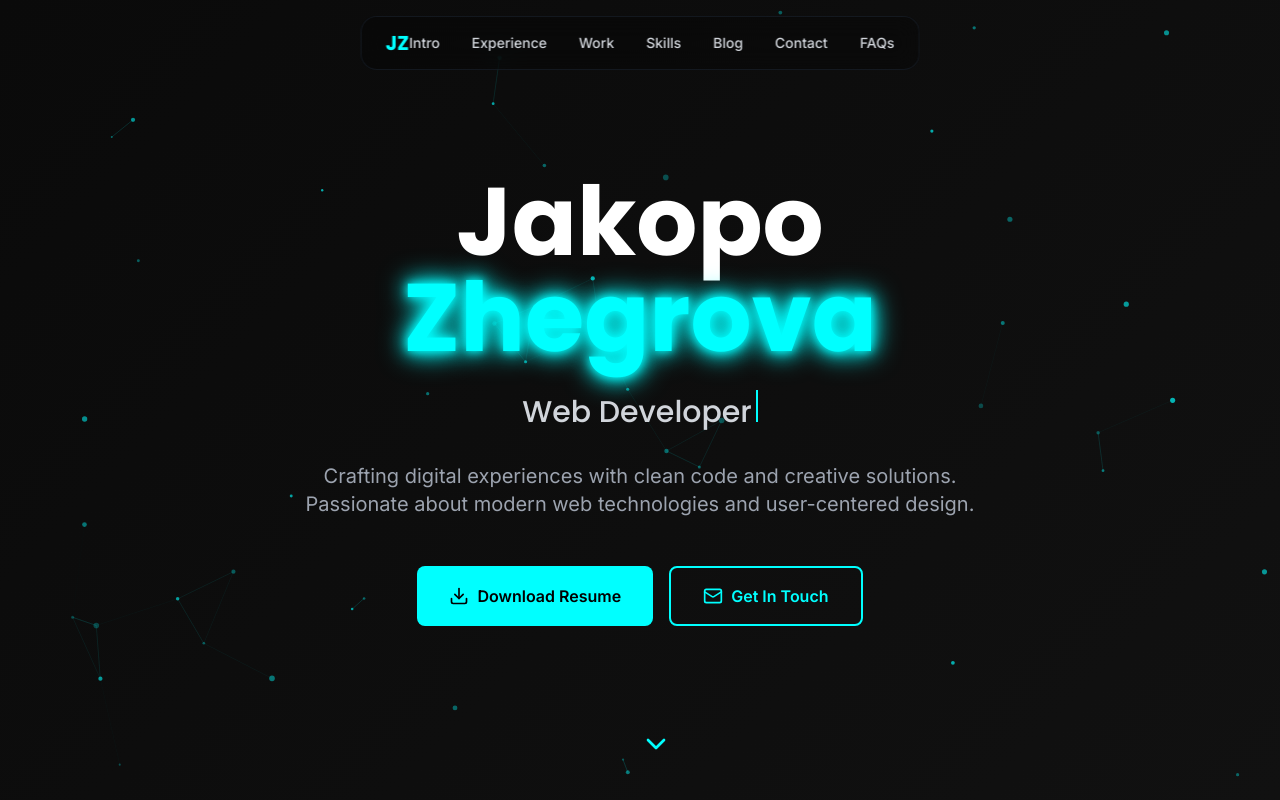
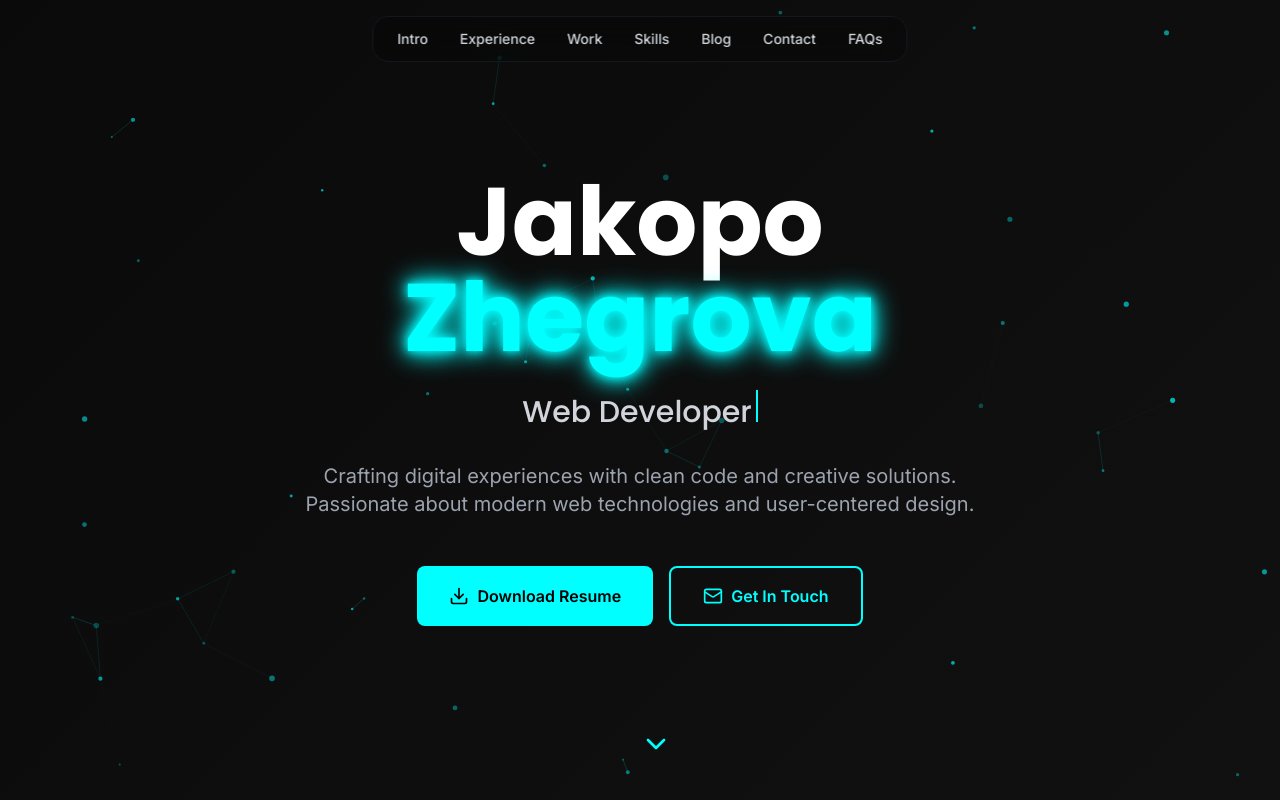
Before and after one commit to jakopo-webdev/jakopo.dev, a React (Vite) app: page / in a window 1280 px wide. Shown: the top 800 px of the page. Built offline with nearby package versions, Linux system fonts and the light colour scheme.

Commit message:
unnecessary text in the navbar removed

```diff
--- a/src/components/Navigation.tsx
+++ b/src/components/Navigation.tsx
@@ -37,7 +37,6 @@ const Navigation = () => {
       isScrolled ? 'backdrop-blur-lg bg-black/30' : 'backdrop-blur-md bg-black/20'
     } rounded-2xl border border-gray-800/50 px-6 py-3`}>
       <div className="flex items-center justify-between">
-        <div className="font-poppins font-bold text-xl text-cyan-400">JZ</div>
 
         {/* Desktop Menu */}
         <div className="hidden md:flex items-center space-x-8">
```
